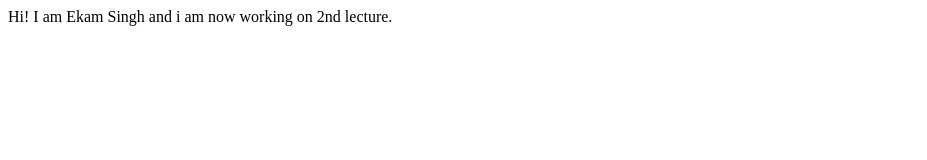
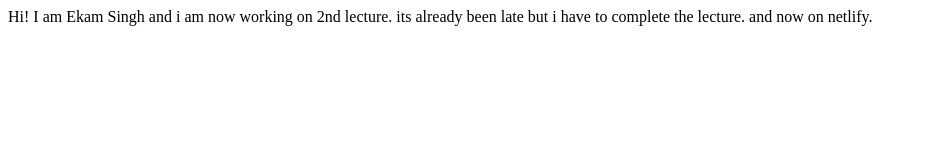
Before and after one commit to Navneet-9911/PBKSVSMI, a plain HTML site: page index.html in a window 1280 px wide. Shown: the whole page, without its empty margins (0-927 px from the left). Drawn offline with Linux system fonts and the light colour scheme.

Commit message:
Update index.html

```diff
--- a/index.html
+++ b/index.html
@@ -8,5 +8,7 @@
 </head>
 <body>
     Hi! I am Ekam Singh and i am now working on 2nd lecture.
+    its already been late but i have to complete the lecture.
+    and now on netlify.
 </body>
 </html>
```
